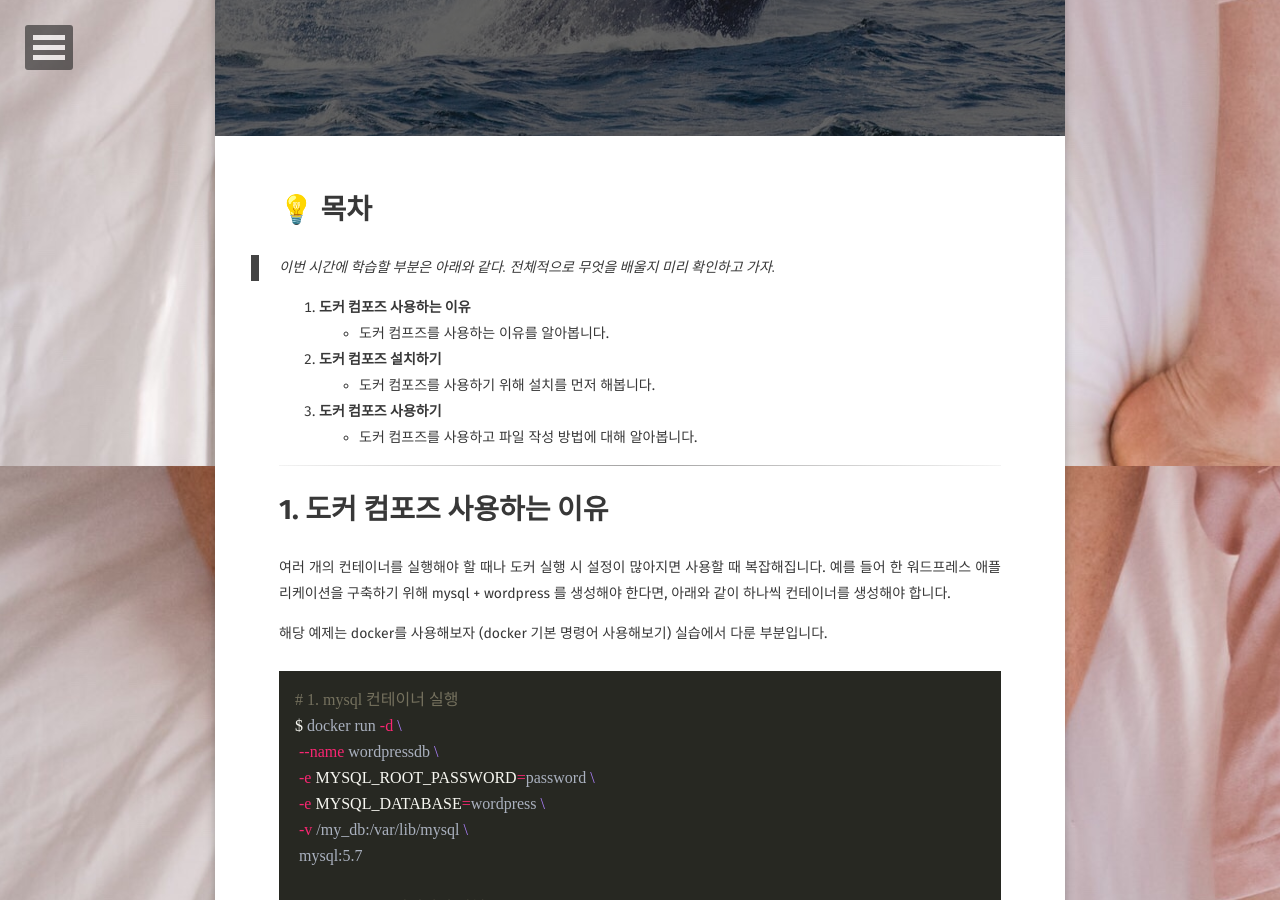
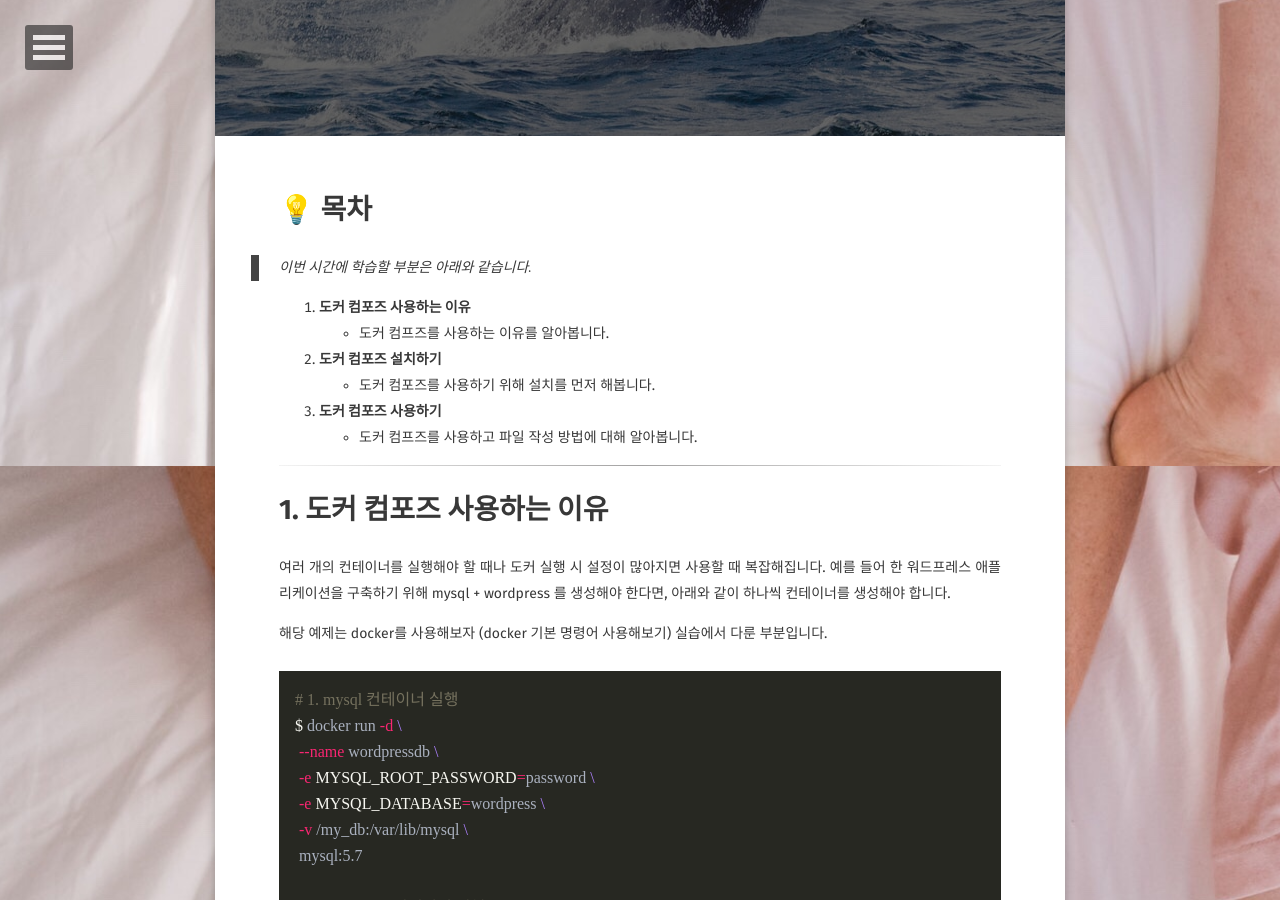
Before and after one commit to JUNGEEYOU/JUNGEEYOU.github.io, a Jekyll site: the page built from _posts/2020-04-25-docker-4-post.md, in a window 1280 px wide and 900 px high, scrolled down 434 px. Built offline with Jekyll 4.4.1, drawn with Linux system fonts in a browser that asks for light colours; some web fonts are replaced; comment, search, counter and statistics services are not loaded.

Commit message:
docker compose

```diff
--- a/_posts/2020-04-25-docker-4-post.md
+++ b/_posts/2020-04-25-docker-4-post.md
@@ -16,7 +16,7 @@ excerpt: "도커 컴포즈 사용하기"
 
 # 💡 목차
 
-> 이번 시간에 학습할 부분은 아래와 같다.  전체적으로 무엇을 배울지 미리 확인하고 가자.
+> 이번 시간에 학습할 부분은 아래와 같습니다.
 
 1. **도커 컴포즈 사용하는 이유**
     - 도커 컴프즈를 사용하는 이유를 알아봅니다.
```
